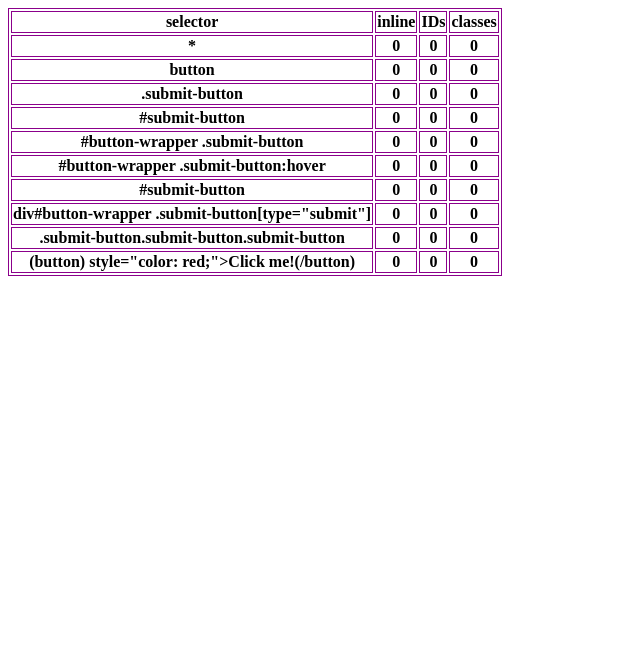
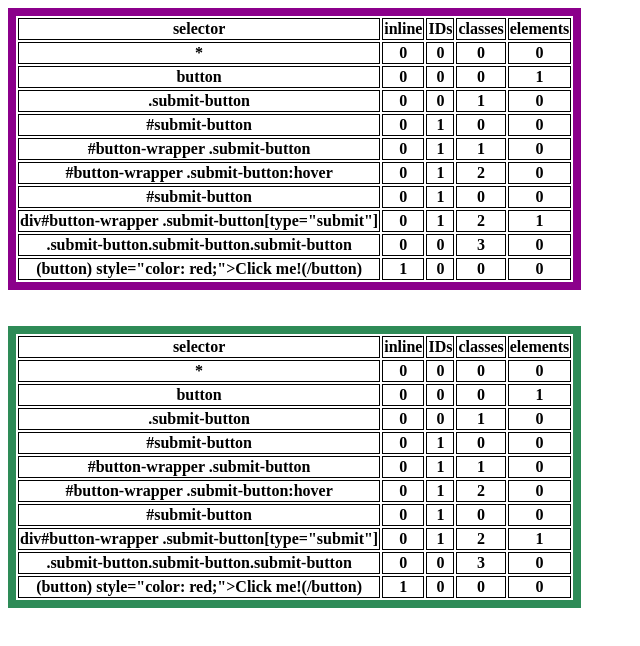
Before and after one commit to nattsnb/table-specific-selectors, a plain HTML site: page index.html in a window 1280 px wide. Shown: the whole page, without its empty margins (0-640 px from the left). Drawn offline with Linux system fonts and the light colour scheme.

Commit message:
added all data, created second table, added styles

```diff
--- a/index.html
+++ b/index.html
@@ -4,21 +4,29 @@
   <meta charset="UTF-8">
   <title>My little table</title>
   <style>
-    table, th, td {
-      border:1px solid darkmagenta;
+    .table-right {
+      border:8px solid seagreen;
+    }
+    .table-wrong {
+      border:8px solid darkmagenta;
+    }
+    th, td {
+      border:1px solid black;
     }
   </style>
 </head>
 <body>
-  <table>
+  <table class="table-wrong">
     <tr>
       <th>selector</th>
       <th>inline</th>
       <th>IDs</th>
       <th>classes</th>
+      <th>elements</th>
     </tr>
     <tr>
       <th>*</th>
+      <th>0</th>
       <th>0</th>
       <th>0</th>
       <th>0</th>
@@ -28,60 +36,145 @@
       <th>0</th>
       <th>0</th>
       <th>0</th>
+      <th>1</th>
     </tr>
     <tr>
       <th>.submit-button</th>
       <th>0</th>
       <th>0</th>
+      <th>1</th>
       <th>0</th>
     </tr>
     <tr>
       <th>#submit-button</th>
       <th>0</th>
+      <th>1</th>
       <th>0</th>
       <th>0</th>
     </tr>
     <tr>
       <th>#button-wrapper .submit-button</th>
       <th>0</th>
-      <th>0</th>
+      <th>1</th>
+      <th>1</th>
       <th>0</th>
     </tr>
     <tr>
       <th>#button-wrapper .submit-button:hover</th>
       <th>0</th>
-      <th>0</th>
+      <th>1</th>
+      <th>2</th>
       <th>0</th>
     </tr>
     <tr>
       <th>#submit-button</th>
       <th>0</th>
+      <th>1</th>
       <th>0</th>
       <th>0</th>
     </tr>
     <tr>
       <th>div#button-wrapper .submit-button[type="submit"]</th>
       <th>0</th>
-      <th>0</th>
-      <th>0</th>
+      <th>1</th>
+      <th>2</th>
+      <th>1</th>
     </tr>
     <tr>
       <th>.submit-button.submit-button.submit-button</th>
       <th>0</th>
       <th>0</th>
+      <th>3</th>
       <th>0</th>
     </tr>
     <tr>
       <th>(button) style="color: red;">Click me!(/button)</th>
+      <th>1</th>
       <th>0</th>
       <th>0</th>
       <th>0</th>
     </tr>
-
   </table>
-
-
-
+  </br></br>
+  <table class="table-right">
+    <tr>
+      <th>selector</th>
+      <th>inline</th>
+      <th>IDs</th>
+      <th>classes</th>
+      <th>elements</th>
+    </tr>
+    <tr>
+      <th>*</th>
+      <th>0</th>
+      <th>0</th>
+      <th>0</th>
+      <th>0</th>
+    </tr>
+    <tr>
+      <th>button</th>
+      <th>0</th>
+      <th>0</th>
+      <th>0</th>
+      <th>1</th>
+    </tr>
+    <tr>
+      <th>.submit-button</th>
+      <th>0</th>
+      <th>0</th>
+      <th>1</th>
+      <th>0</th>
+    </tr>
+    <tr>
+      <th>#submit-button</th>
+      <th>0</th>
+      <th>1</th>
+      <th>0</th>
+      <th>0</th>
+    </tr>
+    <tr>
+      <th>#button-wrapper .submit-button</th>
+      <th>0</th>
+      <th>1</th>
+      <th>1</th>
+      <th>0</th>
+    </tr>
+    <tr>
+      <th>#button-wrapper .submit-button:hover</th>
+      <th>0</th>
+      <th>1</th>
+      <th>2</th>
+      <th>0</th>
+    </tr>
+    <tr>
+      <th>#submit-button</th>
+      <th>0</th>
+      <th>1</th>
+      <th>0</th>
+      <th>0</th>
+    </tr>
+    <tr>
+      <th>div#button-wrapper .submit-button[type="submit"]</th>
+      <th>0</th>
+      <th>1</th>
+      <th>2</th>
+      <th>1</th>
+    </tr>
+    <tr>
+      <th>.submit-button.submit-button.submit-button</th>
+      <th>0</th>
+      <th>0</th>
+      <th>3</th>
+      <th>0</th>
+    </tr>
+    <tr>
+      <th>(button) style="color: red;">Click me!(/button)</th>
+      <th>1</th>
+      <th>0</th>
+      <th>0</th>
+      <th>0</th>
+    </tr>
+  </table>
 
 
 </body>
```
